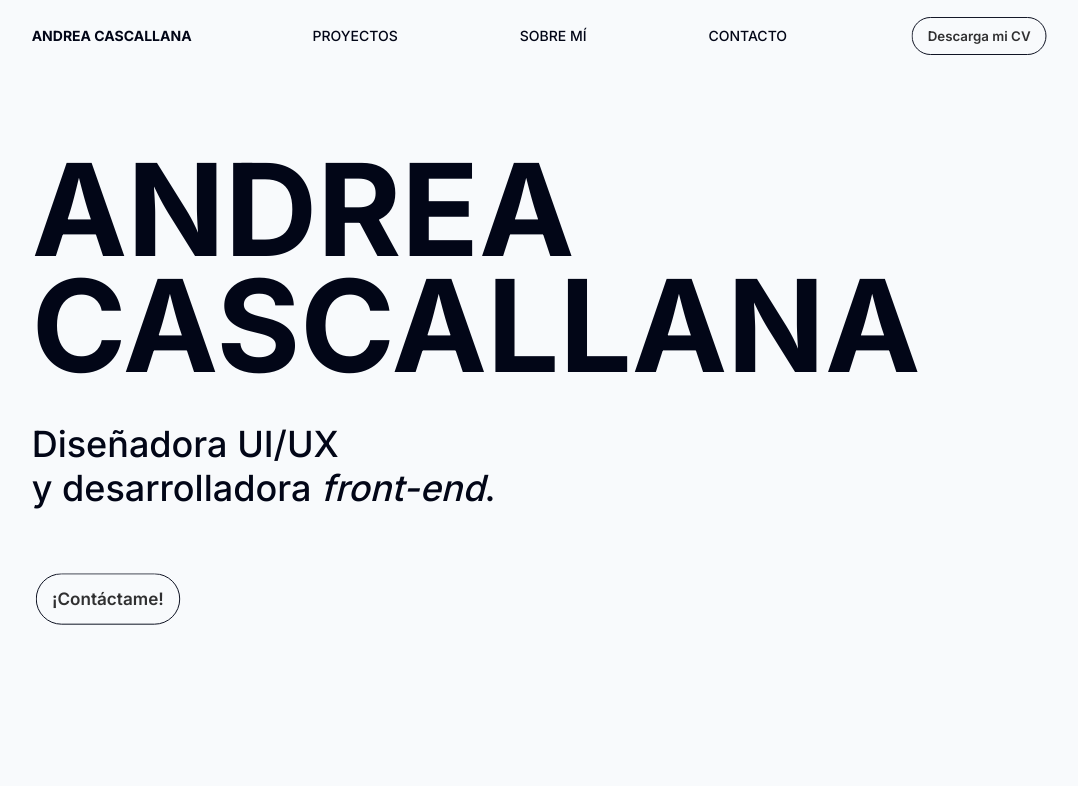
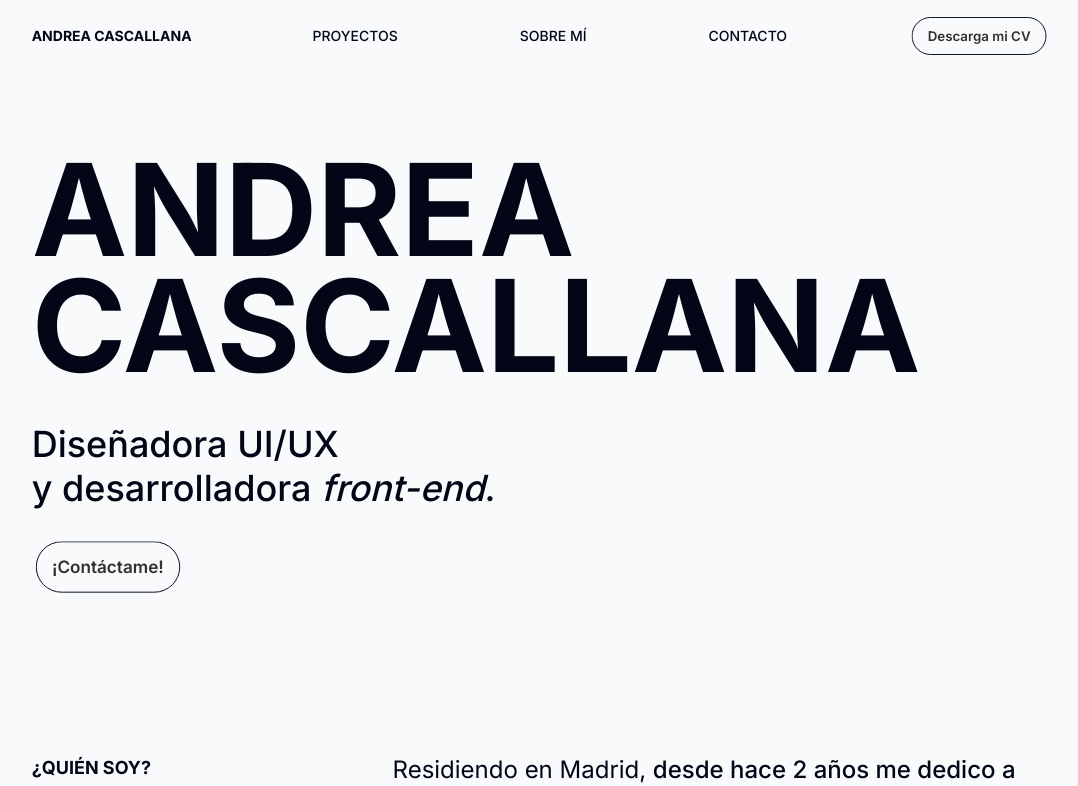
Before and after one commit to AndreaCascallana/AndreaCascallana_Portfolio, a React (Vite) app: page / in a window 1280 px wide. Shown: the top 786 px of the page, without its empty margins (99-1177 px from the left). Built offline with nearby package versions, Linux system fonts and the light colour scheme.

Commit message:
change hero button

```diff
--- a/src/views/Hero.jsx
+++ b/src/views/Hero.jsx
@@ -20,11 +20,11 @@ const Hero = () => {
           </div>
         </div>
         <div
-          className="tooltip w-full lg:w-fit"
+          className="tooltip w-full lg:w-fit hidden lg:block"
           data-tip="Haz click para enviarme un mail"
         >
           <a
-            className="btn btn-primary text-lg w-full block lg:hidden"
+            className="btn btn-rounded text-lg w-full hidden lg:block"
             href="mailto:andreacascallanarodriguez@gmail.com?subject=¡Hola%20Andrea!"
             target="_blank"
           >
@@ -32,7 +32,7 @@ const Hero = () => {
           </a>
         </div>
         <a
-          className="btn btn-rounded text-lg w-fit hidden lg:block"
+          className="btn btn-primary text-lg w-fit block lg:hidden"
           href="mailto:andreacascallanarodriguez@gmail.com?subject=¡Hola%20Andrea!"
           target="_blank"
         >
```
